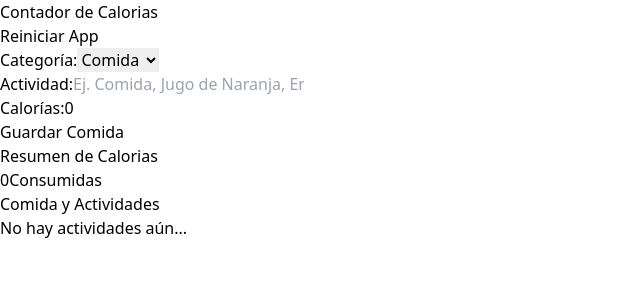
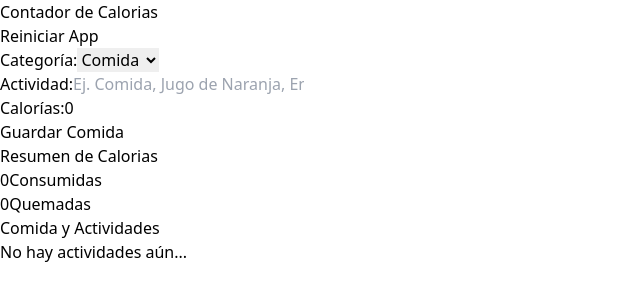
Before and after one commit to DanielMR-dev/ContadorCalorias-REACT-TypeScript, a React (Vite) app: page / in a window 1280 px wide. Shown: the top 300 px of the page, without its empty margins (0-640 px from the left). Built offline with nearby package versions, Linux system fonts and the light colour scheme.

Commit message:
163. Mostrando las calorias quemadas

```diff
--- a/src/components/CalorieTracker.tsx
+++ b/src/components/CalorieTracker.tsx
@@ -15,6 +15,13 @@
         [activities]
     )
 
+    const caloriesBurned = useMemo(() => activities.reduce((total, activity) =>
+        activity.category === 2 ? // La actividad actual tiene el id #2 en su categoria?
+        total + activity.calories : // Si la tiene la agrego al total
+        total, 0), // Si NO la tiene, dejo el total como está
+        [activities]
+    )
+
     return (
         <>
             <h2 className="text-4xl font-black text-white text-center">Resumen de Calorias</h2>
@@ -24,6 +31,10 @@
                     <span className="font-black text-6xl text-orange-50">{caloriesConsumed}</span>
                     Consumidas
                 </p>
+                <p className="text-white font-bold rounded-full grid gird-cols-1 gap-3 text-center">
+                    <span className="font-black text-6xl text-orange-50">{caloriesBurned}</span>
+                    Quemadas
+                </p>
             </div>
 
         </>
```
